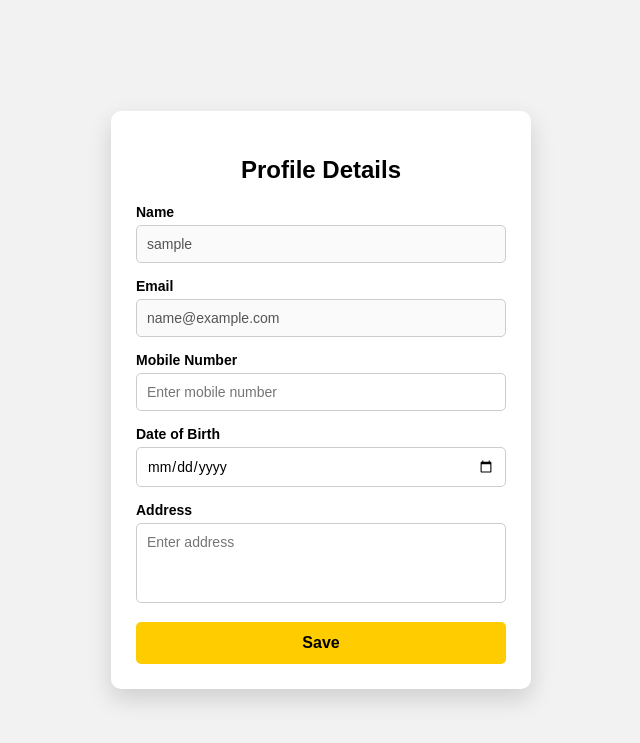
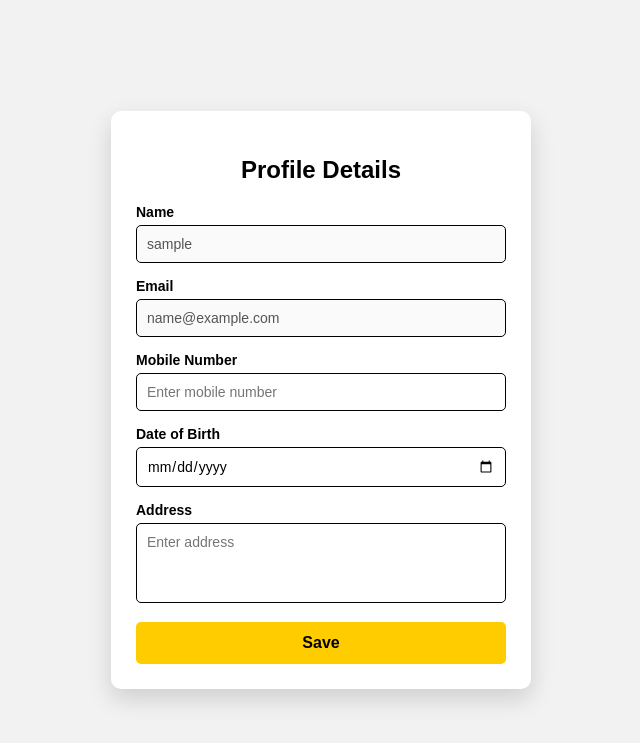
Before and after one commit to prajwal0426/ifruit, a Flask app: page /profile in a window 1280 px wide. Shown: the top 743 px of the page, without its empty margins (319-959 px from the left). Run offline with Flask 3, Linux system fonts and the light colour scheme; the visitor is signed in with stand-in values (Sample User, id 1); data comes from the database, SQL or seed files in the repository.

Commit message:
colloer set

```diff
--- a/templates/profile.html
+++ b/templates/profile.html
@@ -46,7 +46,7 @@
             padding: 10px;
             margin-bottom: 15px;
             border-radius: 5px;
-            border: 1px solid #ccc;
+            border: 1px solid #000000;
             font-size: 14px;
         }
 
```
